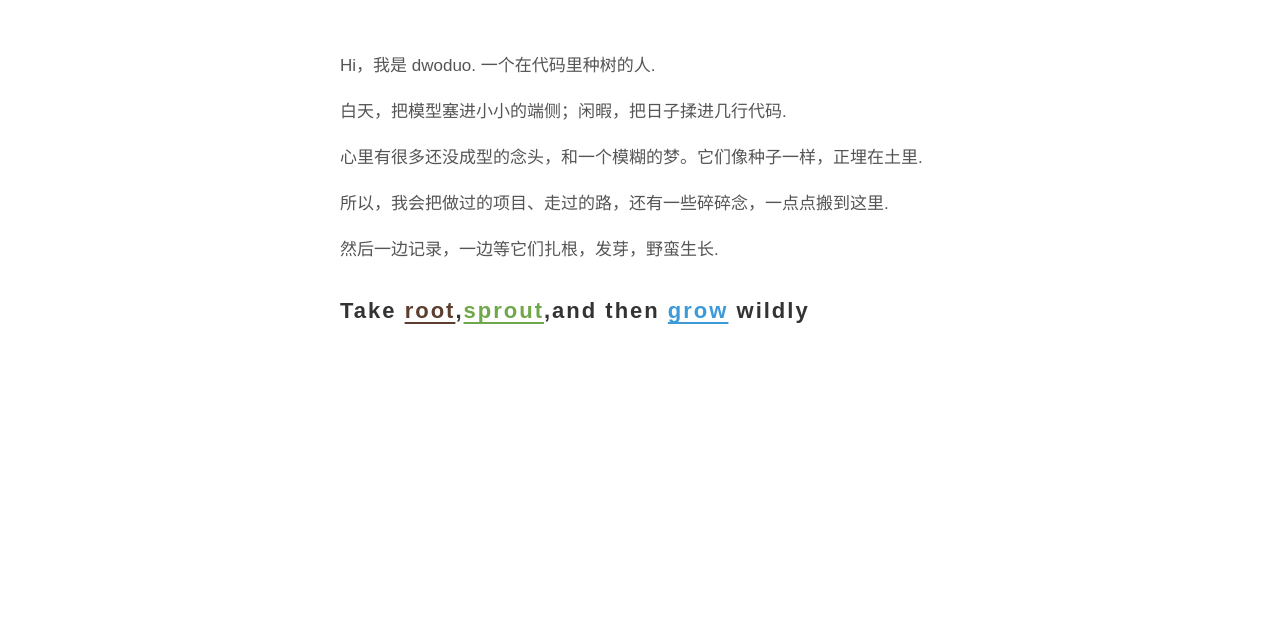
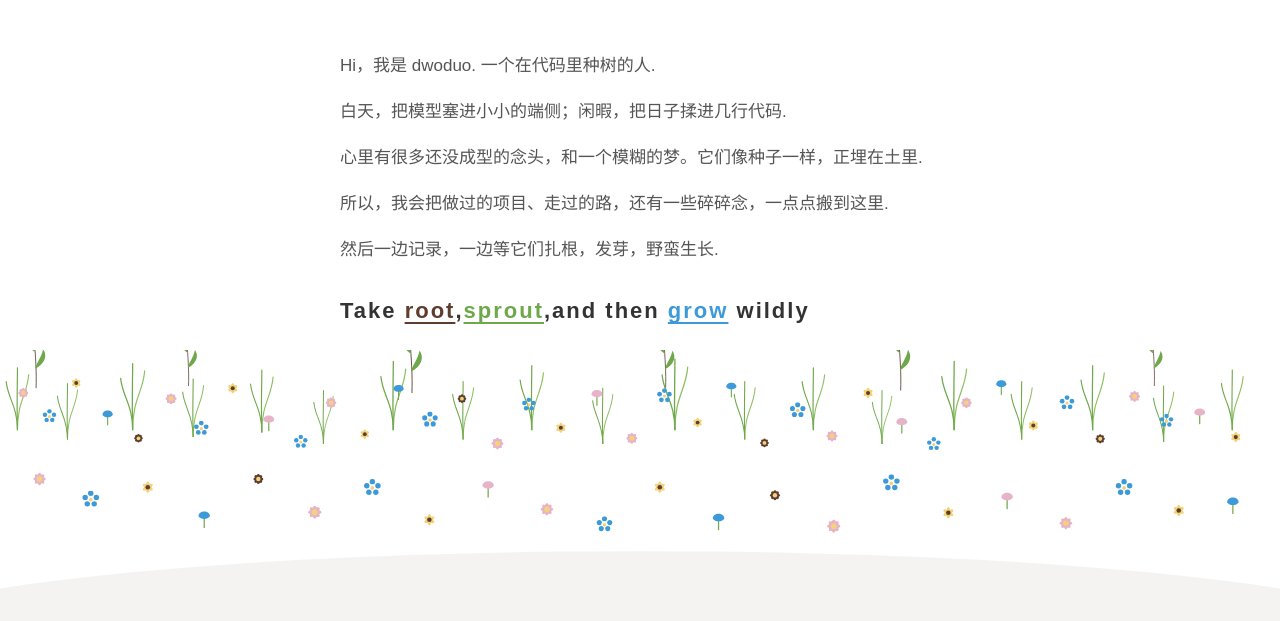
Before and after one commit to ENE-duo/astro-blog-starter-template, an Astro site: page / in a window 1280 px wide. Shown: the part 179-800 px from the top of the page. Built offline with nearby package versions, Linux system fonts and the light colour scheme; Astro itself is replaced by a stand-in of ours; a web font is replaced by a local one.

Commit message:
Add a wildflower meadow beneath the cover motto.
Co-authored-by: Cursor <cursoragent@cursor.com>

```diff
--- /dev/null
+++ b/src/components/Meadow.astro
@@ -0,0 +1,169 @@
+<div class="meadow" aria-hidden="true">
+	<svg viewBox="0 0 1100 300" preserveAspectRatio="xMidYMax slice">
+		<defs>
+			<symbol id="daisy" viewBox="-12 -12 24 24">
+				<g fill="currentColor">
+					<ellipse rx="2.6" ry="6.4" />
+					<ellipse rx="2.6" ry="6.4" transform="rotate(45)" />
+					<ellipse rx="2.6" ry="6.4" transform="rotate(90)" />
+					<ellipse rx="2.6" ry="6.4" transform="rotate(135)" />
+				</g>
+				<circle r="2.8" fill="#f2d27a" />
+			</symbol>
+			<symbol id="daisy-gold" viewBox="-12 -12 24 24">
+				<g fill="#f2d27a">
+					<ellipse rx="2.5" ry="6.5" />
+					<ellipse rx="2.5" ry="6.5" transform="rotate(60)" />
+					<ellipse rx="2.5" ry="6.5" transform="rotate(120)" />
+				</g>
+				<circle r="2.6" fill="#5c3d2e" />
+			</symbol>
+			<symbol id="forget" viewBox="0 0 22 22">
+				<g fill="#3d9ad9">
+					<circle cx="11" cy="3.1" r="3.2" />
+					<circle cx="17.6" cy="8" r="3.2" />
+					<circle cx="15.1" cy="15.6" r="3.2" />
+					<circle cx="6.9" cy="15.6" r="3.2" />
+					<circle cx="4.4" cy="8" r="3.2" />
+				</g>
+				<circle cx="11" cy="10.6" r="2.2" fill="#f2d27a" />
+			</symbol>
+			<symbol id="bell" viewBox="0 0 16 24">
+				<path d="M8 24 V13" stroke="#6fa84a" stroke-width="1.15" fill="none" stroke-linecap="round" />
+				<path d="M2.6 13.2 C2.4 7 13.6 7 13.4 13.2 C11.2 16.4 4.8 16.4 2.6 13.2 Z" fill="currentColor" />
+			</symbol>
+			<symbol id="stem" viewBox="0 0 40 160">
+				<path d="M20 160 C22 112 12 72 18 8" fill="none" stroke="#5c3d2e" stroke-width="1.2" stroke-linecap="round" />
+				<path d="M18 108 C2 96 0 80 8 72 C12 88 18 98 18 108 Z" fill="#6fa84a" />
+				<path d="M19 74 C36 62 38 44 28 34 C26 52 19 64 19 74 Z" fill="#8fbf62" />
+				<path d="M19 132 C34 124 36 112 30 104 C28 116 19 126 19 132 Z" fill="#6fa84a" />
+			</symbol>
+			<symbol id="grass" viewBox="0 0 28 78">
+				<path d="M14 78 C14 50 3 42 1 22" fill="none" stroke="#6fa84a" stroke-width="1.3" stroke-linecap="round" />
+				<path d="M14 78 C14 44 25 38 27 14" fill="none" stroke="#8fbf62" stroke-width="1.3" stroke-linecap="round" />
+				<path d="M14 78 C13 40 14 30 14 6" fill="none" stroke="#6fa84a" stroke-width="1.35" stroke-linecap="round" />
+			</symbol>
+		</defs>
+
+		<ellipse cx="550" cy="318" rx="680" ry="78" fill="#5c3d2e" opacity="0.06" />
+
+		<use href="#stem" x="18" y="4" width="26" height="96" />
+		<use href="#stem" class="opt" x="150" y="10" width="24" height="88" />
+		<use href="#stem" x="340" y="0" width="28" height="104" />
+		<use href="#stem" class="opt" x="560" y="8" width="24" height="92" />
+		<use href="#stem" x="760" y="2" width="28" height="100" />
+		<use href="#stem" class="opt" x="980" y="12" width="24" height="86" />
+
+		<use href="#grass" x="4" y="78" width="22" height="58" />
+		<use href="#grass" x="48" y="92" width="20" height="52" />
+		<use href="#grass" x="102" y="74" width="24" height="62" />
+		<use href="#grass" class="opt" x="156" y="88" width="20" height="54" />
+		<use href="#grass" x="214" y="80" width="22" height="58" />
+		<use href="#grass" x="268" y="98" width="20" height="50" />
+		<use href="#grass" class="opt" x="326" y="72" width="24" height="64" />
+		<use href="#grass" x="388" y="90" width="20" height="54" />
+		<use href="#grass" x="446" y="76" width="22" height="60" />
+		<use href="#grass" class="opt" x="508" y="96" width="20" height="52" />
+		<use href="#grass" x="568" y="70" width="24" height="66" />
+		<use href="#grass" x="630" y="90" width="20" height="54" />
+		<use href="#grass" class="opt" x="688" y="78" width="22" height="58" />
+		<use href="#grass" x="748" y="98" width="20" height="50" />
+		<use href="#grass" x="808" y="72" width="24" height="64" />
+		<use href="#grass" class="opt" x="868" y="90" width="20" height="54" />
+		<use href="#grass" x="928" y="76" width="22" height="60" />
+		<use href="#grass" x="990" y="94" width="20" height="52" />
+		<use href="#grass" class="opt" x="1048" y="80" width="22" height="56" />
+
+		<use href="#daisy" class="pink" x="12" y="96" width="16" height="16" color="#e7b3c8" />
+		<use href="#forget" x="36" y="118" width="13" height="13" />
+		<use href="#daisy-gold" x="58" y="88" width="15" height="15" />
+		<use href="#bell" class="blue" x="86" y="112" width="13" height="20" color="#3d9ad9" />
+		<use href="#daisy" class="earth" x="112" y="136" width="14" height="14" color="#5c3d2e" />
+		<use href="#daisy" class="pink" x="138" y="100" width="18" height="18" color="#e7b3c8" />
+		<use href="#forget" x="166" y="128" width="14" height="14" />
+		<use href="#daisy-gold" x="192" y="92" width="16" height="16" />
+		<use href="#bell" class="pink" x="224" y="116" width="14" height="21" color="#e7b3c8" />
+		<use href="#forget" x="252" y="140" width="13" height="13" />
+		<use href="#daisy" class="pink" x="276" y="104" width="17" height="17" color="#e7b3c8" />
+		<use href="#daisy-gold" x="306" y="132" width="15" height="15" />
+		<use href="#bell" class="blue" x="336" y="90" width="13" height="20" color="#3d9ad9" />
+		<use href="#forget" x="362" y="120" width="15" height="15" />
+		<use href="#daisy" class="earth" x="390" y="102" width="14" height="14" color="#5c3d2e" />
+		<use href="#daisy" class="pink" x="418" y="138" width="19" height="19" color="#e7b3c8" />
+		<use href="#forget" x="448" y="108" width="13" height="13" />
+		<use href="#daisy-gold" x="474" y="126" width="16" height="16" />
+		<use href="#bell" class="pink" x="506" y="94" width="14" height="21" color="#e7b3c8" />
+		<use href="#daisy" class="pink" x="534" y="134" width="18" height="18" color="#e7b3c8" />
+		<use href="#forget" x="564" y="100" width="14" height="14" />
+		<use href="#daisy-gold" x="592" y="122" width="15" height="15" />
+		<use href="#bell" class="blue" x="622" y="88" width="13" height="20" color="#3d9ad9" />
+		<use href="#daisy" class="earth" x="650" y="140" width="14" height="14" color="#5c3d2e" />
+		<use href="#forget" x="678" y="112" width="15" height="15" />
+		<use href="#daisy" class="pink" x="706" y="132" width="18" height="18" color="#e7b3c8" />
+		<use href="#daisy-gold" x="738" y="96" width="16" height="16" />
+		<use href="#bell" class="pink" x="768" y="118" width="14" height="21" color="#e7b3c8" />
+		<use href="#forget" x="796" y="142" width="13" height="13" />
+		<use href="#daisy" class="pink" x="822" y="104" width="17" height="17" color="#e7b3c8" />
+		<use href="#bell" class="blue" x="854" y="86" width="13" height="20" color="#3d9ad9" />
+		<use href="#daisy-gold" x="880" y="124" width="16" height="16" />
+		<use href="#forget" x="910" y="106" width="14" height="14" />
+		<use href="#daisy" class="earth" x="938" y="136" width="15" height="15" color="#5c3d2e" />
+		<use href="#daisy" class="pink" x="966" y="98" width="18" height="18" color="#e7b3c8" />
+		<use href="#forget" x="996" y="122" width="13" height="13" />
+		<use href="#bell" class="pink" x="1024" y="110" width="14" height="21" color="#e7b3c8" />
+		<use href="#daisy-gold" x="1054" y="134" width="16" height="16" />
+
+		<use href="#daisy" class="pink" x="24" y="168" width="20" height="20" color="#e7b3c8" />
+		<use href="#forget" x="70" y="188" width="16" height="16" />
+		<use href="#daisy-gold" x="118" y="176" width="18" height="18" />
+		<use href="#bell" class="blue" x="168" y="198" width="15" height="22" color="#3d9ad9" />
+		<use href="#daisy" class="earth" x="214" y="170" width="16" height="16" color="#5c3d2e" />
+		<use href="#daisy" class="pink" x="260" y="196" width="21" height="21" color="#e7b3c8" />
+		<use href="#forget" x="312" y="178" width="16" height="16" />
+		<use href="#daisy-gold" x="360" y="204" width="18" height="18" />
+		<use href="#bell" class="pink" x="412" y="172" width="15" height="22" color="#e7b3c8" />
+		<use href="#daisy" class="pink" x="460" y="194" width="20" height="20" color="#e7b3c8" />
+		<use href="#forget" x="512" y="210" width="15" height="15" />
+		<use href="#daisy-gold" x="558" y="176" width="18" height="18" />
+		<use href="#bell" class="blue" x="610" y="200" width="15" height="22" color="#3d9ad9" />
+		<use href="#daisy" class="earth" x="658" y="184" width="16" height="16" color="#5c3d2e" />
+		<use href="#daisy" class="pink" x="706" y="208" width="21" height="21" color="#e7b3c8" />
+		<use href="#forget" x="758" y="174" width="16" height="16" />
+		<use href="#daisy-gold" x="806" y="198" width="18" height="18" />
+		<use href="#bell" class="pink" x="858" y="182" width="15" height="22" color="#e7b3c8" />
+		<use href="#daisy" class="pink" x="906" y="206" width="20" height="20" color="#e7b3c8" />
+		<use href="#forget" x="958" y="178" width="16" height="16" />
+		<use href="#daisy-gold" x="1004" y="196" width="18" height="18" />
+		<use href="#bell" class="blue" x="1052" y="186" width="15" height="22" color="#3d9ad9" />
+	</svg>
+</div>
+
+<style>
+	.meadow {
+		align-self: stretch;
+		position: relative;
+		width: 100%;
+		min-width: 0;
+		flex: 1 0 auto;
+		min-height: min(36vh, 240px);
+		margin-top: 8px;
+		overflow: hidden;
+		pointer-events: none;
+		z-index: 0;
+	}
+	.meadow svg {
+		position: absolute;
+		inset: 0;
+		display: block;
+		width: 100%;
+		height: 100%;
+	}
+	@media (max-width: 640px) {
+		.meadow {
+			min-height: min(32vh, 180px);
+		}
+		.opt {
+			display: none;
+		}
+	}
+</style>
--- a/src/pages/index.astro
+++ b/src/pages/index.astro
@@ -1,6 +1,7 @@
 ---
 import BaseHead from "../components/BaseHead.astro";
 import Header from "../components/Header.astro";
+import Meadow from "../components/Meadow.astro";
 import { SITE_TITLE, SITE_DESCRIPTION, ZONES } from "../consts";
 
 const [root, sprout, grow] = ZONES;
@@ -11,7 +12,7 @@ const [root, sprout, grow] = ZONES;
 	<head>
 		<BaseHead title={SITE_TITLE} description={SITE_DESCRIPTION} />
 	</head>
-	<body>
+	<body class="home">
 		<Header />
 		<main class="bio">
 			<p class="lead">Hi，我是 dwoduo. 一个在代码里种树的人.</p>
@@ -34,6 +35,7 @@ const [root, sprout, grow] = ZONES;
 				<p class="zone-hint" aria-live="polite"></p>
 			</div>
 		</main>
+		<Meadow />
 	</body>
 </html>
 
@@ -73,6 +75,13 @@ const [root, sprout, grow] = ZONES;
 </script>
 
 <style>
+	.home {
+		min-height: 100vh;
+		display: flex;
+		flex-direction: column;
+		align-items: center;
+		overflow-x: hidden;
+	}
 	.bio {
 		position: relative;
 		z-index: 1;
```
